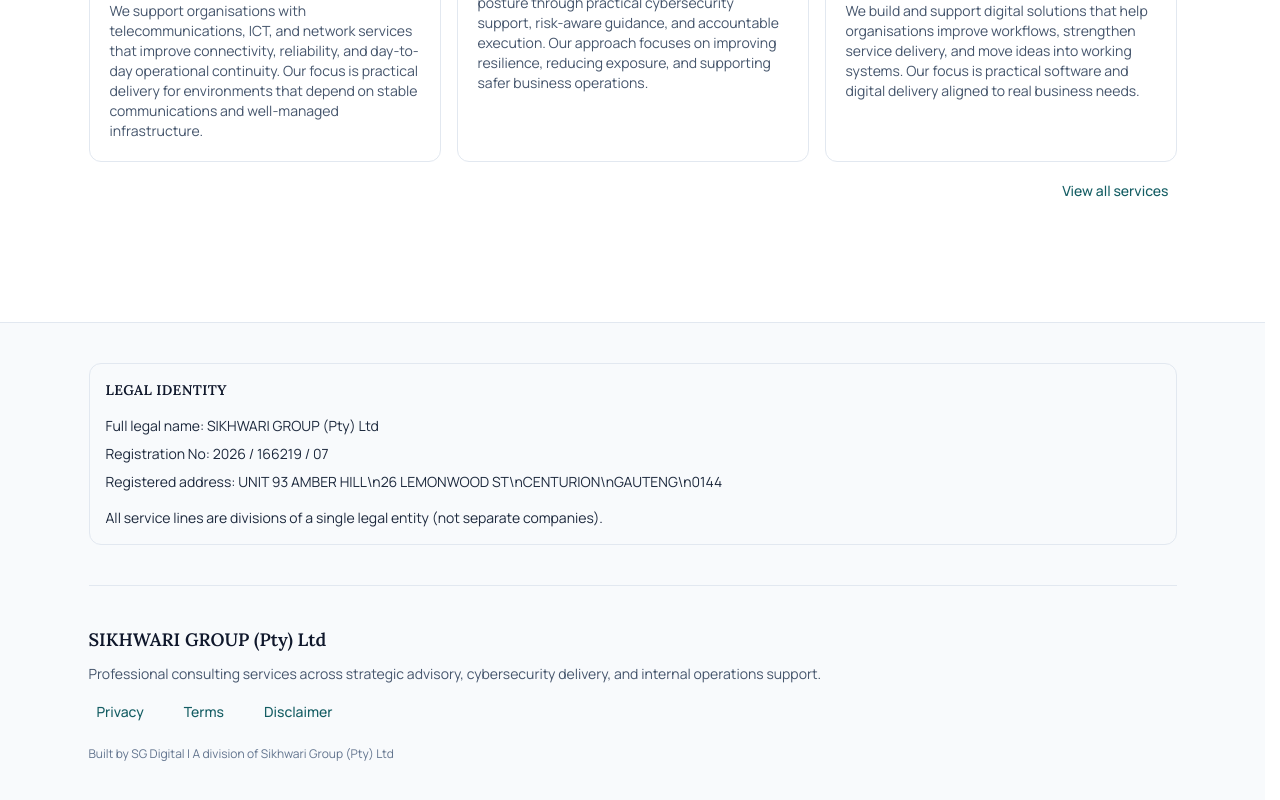
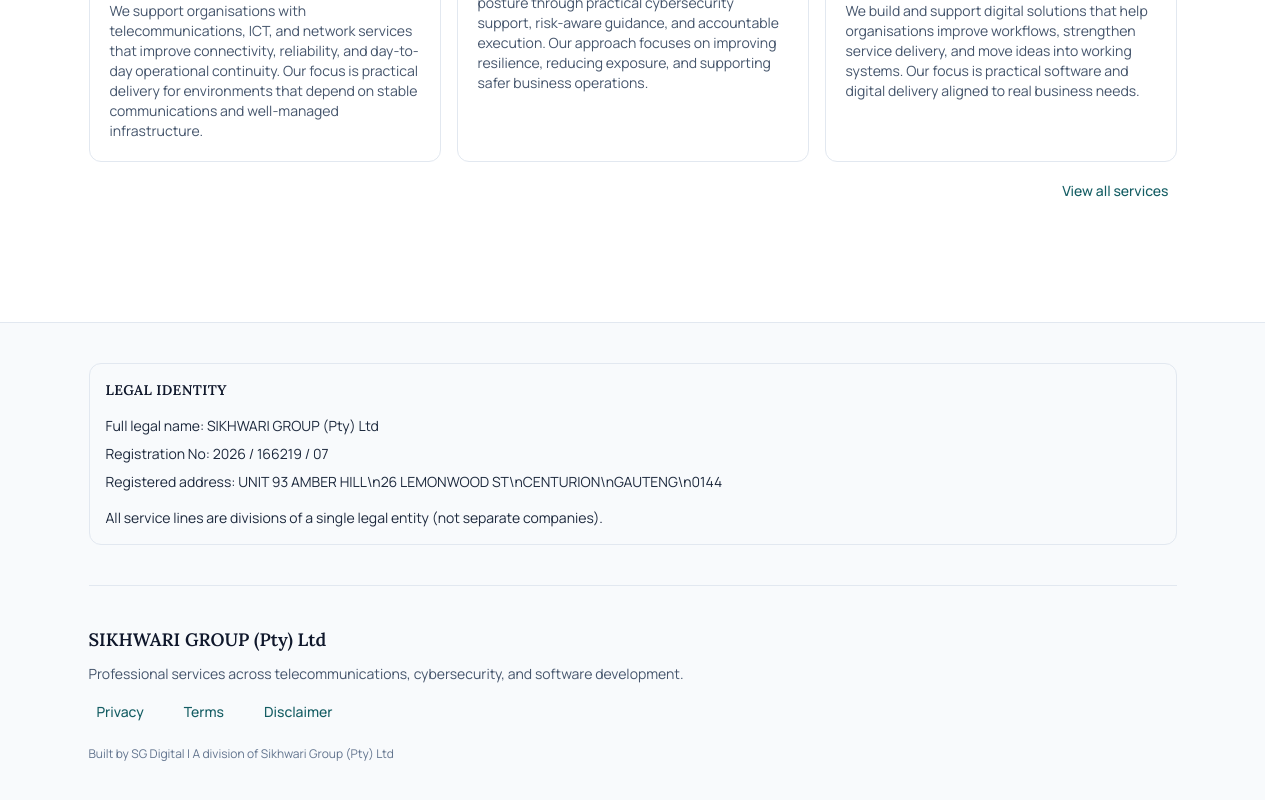
Before and after one commit to Fhatu12/SikhwariG, a Next.js app: page / in a window 1280 px wide. Shown: the part 826-1626 px from the top of the page. Built offline with nearby package versions, Linux system fonts and the light colour scheme; no server answers; the database is empty.

Commit message:
Align services and footer copy with homepage framing

```diff
--- a/app/services/page.tsx
+++ b/app/services/page.tsx
@@ -5,7 +5,7 @@
 export const metadata = buildMetadata({
   title: "Services",
   description:
-    "Service overview for advisory, cybersecurity, and internal operations under Sikhwari Group (Pty) Ltd.",
+    "Service overview for telecommunications, cybersecurity, and software development under Sikhwari Group (Pty) Ltd.",
   path: "/services",
 });
 
--- a/components/layout/site-footer.tsx
+++ b/components/layout/site-footer.tsx
@@ -21,8 +21,8 @@
             SIKHWARI GROUP (Pty) Ltd
           </p>
           <p className="mt-2 text-sm leading-6 text-slate-600">
-            Professional consulting services across strategic advisory, cybersecurity delivery, and
-            internal operations support.
+            Professional services across telecommunications, cybersecurity, and software
+            development.
           </p>
           <ul className="mt-4 flex w-full flex-wrap gap-x-6 gap-y-2 text-sm text-slate-700">
             {LEGAL_LINKS.map((item) => (
```
